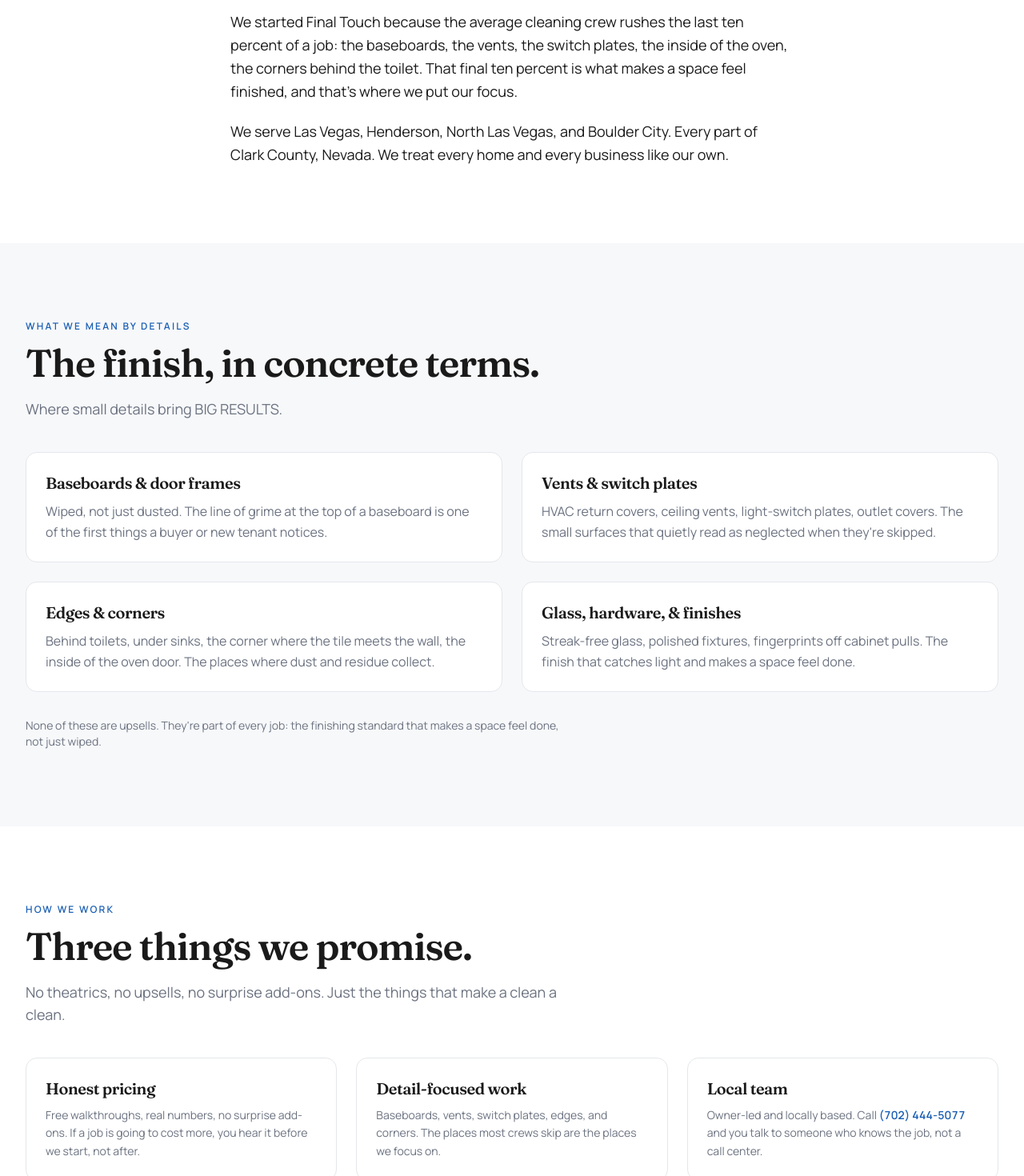
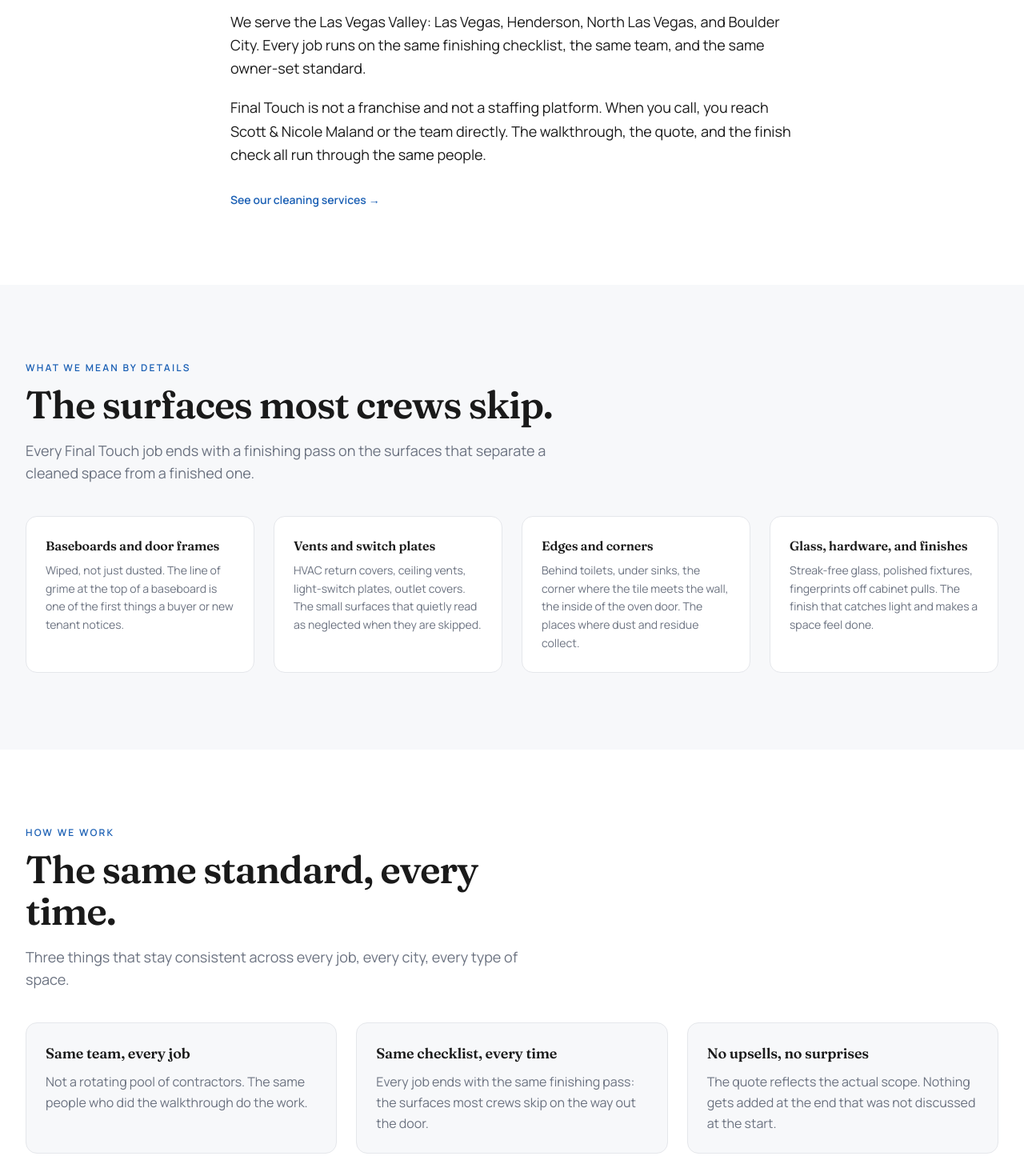
Before and after one commit to SedrickHarris/final-touch-cleaning-company-site, a Next.js app: page /about in a window 1280 px wide. Shown: the part 1200-2670 px from the top of the page at 80% size. Built offline with nearby package versions, Linux system fonts and the light colour scheme.

Commit message:
feat(about,services,locations): Level 3 rebuild — metadata, openGraph, internal links, Las Vegas Valley metro

```diff
--- a/app/about/page.tsx
+++ b/app/about/page.tsx
@@ -1,4 +1,5 @@
 import type { Metadata } from 'next';
+import Link from 'next/link';
 import HeroSection from '@/components/shared/HeroSection';
 import CTASection from '@/components/shared/CTASection';
 import FAQSection from '@/components/shared/FAQSection';
@@ -8,9 +9,15 @@
 import { ROUTES } from '@/lib/constants/routes';
 
 export const metadata: Metadata = {
-  title: 'About',
-  description: `Final Touch Cleaning Company is owned and run by ${SITE.owners}. Family-owned cleaning across ${SITE.serviceArea.county}, Nevada. Detail-focused work, local team, free quotes.`,
+  title: 'About Final Touch Cleaning Company | Las Vegas, NV',
+  description: `Final Touch Cleaning Company is owned and run by ${SITE.owners}. Family-owned cleaning across ${SITE.serviceArea.metro}, NV. Detail-focused work, local team, free quotes.`,
   alternates: { canonical: '/about' },
+  openGraph: {
+    title: 'About Final Touch Cleaning Company | Clark County, NV',
+    description: `${SITE.owners} own and run Final Touch, a family-owned cleaning company serving Las Vegas, Henderson, and Clark County, NV. Detail-focused work.`,
+    type: 'website',
+    url: `${SITE.url}/about`,
+  },
 };
 
 const trustItems = [
@@ -23,7 +30,7 @@
 const faq = [
   {
     q: 'Who owns Final Touch Cleaning Company?',
-    a: `${SITE.owners} own and run Final Touch. It's a family-run cleaning company based in Southern Nevada, not a franchise.`,
+    a: `${SITE.owners} own and run Final Touch. It is a family-run cleaning company based in Southern Nevada, not a franchise.`,
   },
   {
     q: 'What areas does Final Touch serve?',
@@ -35,7 +42,7 @@
   },
   {
     q: 'What does "Where small details bring BIG RESULTS" mean?',
-    a: 'It means we finish what other crews skip: baseboards, vents, switch plates, edges, and corners. The final ten percent of a clean is what makes a space feel done, and that\'s where we focus.',
+    a: "It means we finish what other crews skip: baseboards, vents, switch plates, edges, and corners. The final ten percent of a clean is what makes a space feel done, and that is where we focus.",
   },
   {
     q: 'What does family-owned mean for the work?',
@@ -43,7 +50,7 @@
   },
   {
     q: 'Where is Final Touch based?',
-    a: `Final Touch is based in Southern Nevada and operates as a service-area business. We come to you. There's no public storefront to visit, but we do serve every part of ${SITE.serviceArea.county}.`,
+    a: `Final Touch is based in Southern Nevada and operates as a service-area business. We come to you. There is no public storefront to visit, but we serve every part of ${SITE.serviceArea.county}.`,
   },
   {
     q: 'What makes Final Touch different from a basic cleaning service?',
@@ -51,8 +58,8 @@
   },
 ];
 
-// Organization schema. NOTE: no streetAddress because Final Touch is a
-// service-area-only business per docs/site-os/no-fake-data-policy.md sec 2.
+// Organization schema. No streetAddress: service-area-only business per
+// docs/site-os/no-fake-data-policy.md sec 2.
 // TODO-VERIFY: license number, insurance carrier, foundingDate, social
 // profiles (sameAs). Add only after owner-supplied verification.
 const orgJsonLd = {
@@ -81,24 +88,35 @@
 
 const detailExamples = [
   {
-    label: 'Baseboards & door frames',
-    body:
-      'Wiped, not just dusted. The line of grime at the top of a baseboard is one of the first things a buyer or new tenant notices.',
+    label: 'Baseboards and door frames',
+    body: 'Wiped, not just dusted. The line of grime at the top of a baseboard is one of the first things a buyer or new tenant notices.',
   },
   {
-    label: 'Vents & switch plates',
-    body:
-      'HVAC return covers, ceiling vents, light-switch plates, outlet covers. The small surfaces that quietly read as neglected when they\'re skipped.',
+    label: 'Vents and switch plates',
+    body: "HVAC return covers, ceiling vents, light-switch plates, outlet covers. The small surfaces that quietly read as neglected when they are skipped.",
   },
   {
-    label: 'Edges & corners',
-    body:
-      'Behind toilets, under sinks, the corner where the tile meets the wall, the inside of the oven door. The places where dust and residue collect.',
+    label: 'Edges and corners',
+    body: 'Behind toilets, under sinks, the corner where the tile meets the wall, the inside of the oven door. The places where dust and residue collect.',
   },
   {
-    label: 'Glass, hardware, & finishes',
-    body:
-      'Streak-free glass, polished fixtures, fingerprints off cabinet pulls. The finish that catches light and makes a space feel done.',
+    label: 'Glass, hardware, and finishes',
+    body: 'Streak-free glass, polished fixtures, fingerprints off cabinet pulls. The finish that catches light and makes a space feel done.',
+  },
+];
+
+const howWeWorkItems = [
+  {
+    title: 'Same team, every job',
+    body: 'Not a rotating pool of contractors. The same people who did the walkthrough do the work.',
+  },
+  {
+    title: 'Same checklist, every time',
+    body: 'Every job ends with the same finishing pass: the surfaces most crews skip on the way out the door.',
+  },
+  {
+    title: 'No upsells, no surprises',
+    body: 'The quote reflects the actual scope. Nothing gets added at the end that was not discussed at the start.',
   },
 ];
 
@@ -108,55 +126,89 @@
       <HeroSection
         eyebrow="About Final Touch"
         heading="A family-owned cleaning company built on the details."
-        sub={`${SITE.owners} run Final Touch from right here in Southern Nevada. We serve ${SITE.serviceArea.county} with the kind of detail-focused work that makes a space feel finished, not just cleaned.`}
+        sub={`${SITE.owners} run Final Touch from right here in Southern Nevada. We serve ${SITE.serviceArea.metro} with the kind of detail-focused work that makes a space feel finished, not just cleaned.`}
         primaryCta={{ label: CTAS.primary, href: ROUTES.freeQuote }}
         secondaryCta={{ label: `${CTAS.call} · ${SITE.phone.display}`, href: SITE.phone.href }}
       />
 
       <TrustBar items={trustItems} />
 
+      {/* Our story */}
       <section className="bg-brand-white">
         <div className="mx-auto max-w-3xl px-4 sm:px-6 lg:px-8 py-16 sm:py-20 lg:py-24">
           <SectionHeader eyebrow="Our story" heading="Owner-led, owner-built." />
           <div className="mt-8 space-y-5 text-base sm:text-lg text-brand-black leading-relaxed">
             <p>
-              Final Touch is a family operation. {SITE.owners} run it together.
-              Not a franchise, not a national chain, not a marketplace of
-              subcontractors. The same people who answer the phone set the
-              standard for every job.
+              Final Touch is a family operation. {SITE.owners} started it to do
+              the kind of cleaning work that actually holds up to a close look:
+              the edges, corners, and surfaces that most crews skip on the way
+              out the door.
             </p>
             <p>
-              We started Final Touch because the average cleaning crew rushes
-              the last ten percent of a job: the baseboards, the vents, the
-              switch plates, the inside of the oven, the corners behind the
-              toilet. That final ten percent is what makes a space feel
-              finished, and that&apos;s where we put our focus.
+              We serve {SITE.serviceArea.metro}: Las Vegas, Henderson, North Las
+              Vegas, and Boulder City. Every job runs on the same finishing
+              checklist, the same team, and the same owner-set standard.
             </p>
             <p>
-              We serve {SITE.serviceArea.cities.slice(0, 3).join(', ')}, and{' '}
-              {SITE.serviceArea.cities[3]}. Every part of {SITE.serviceArea.county},
-              Nevada. We treat every home and every business like our own.
+              Final Touch is not a franchise and not a staffing platform. When
+              you call, you reach {SITE.owners} or the team directly. The
+              walkthrough, the quote, and the finish check all run through the
+              same people.
             </p>
           </div>
+          <p className="mt-8 text-sm">
+            <Link
+              href={ROUTES.services}
+              className="font-semibold text-brand-blue hover:underline"
+            >
+              See our cleaning services →
+            </Link>
+          </p>
         </div>
       </section>
 
-      {/* What "small details" actually means */}
+      {/* What we mean by details */}
       <section className="bg-light-gray">
         <div className="mx-auto max-w-7xl px-4 sm:px-6 lg:px-8 py-16 sm:py-20 lg:py-24">
           <SectionHeader
             eyebrow="What we mean by details"
-            heading="The finish, in concrete terms."
-            sub={SITE.coreMessage}
+            heading="The surfaces most crews skip."
+            sub="Every Final Touch job ends with a finishing pass on the surfaces that separate a cleaned space from a finished one."
           />
-          <ul className="mt-10 grid gap-5 sm:grid-cols-2 lg:gap-6">
+          <ul className="mt-10 grid gap-5 sm:grid-cols-2 lg:grid-cols-4 lg:gap-6">
             {detailExamples.map((item) => (
               <li
                 key={item.label}
                 className="rounded-[14px] border border-border-subtle bg-brand-white p-6"
               >
-                <h3 className="font-display text-lg sm:text-xl font-semibold text-brand-black tracking-tight">
+                <h3 className="font-display text-base font-semibold text-brand-black">
                   {item.label}
+                </h3>
+                <p className="mt-2 text-sm text-muted leading-relaxed">
+                  {item.body}
+                </p>
+              </li>
+            ))}
+          </ul>
+        </div>
+      </section>
+
+      {/* How we work */}
+      <section className="bg-brand-white">
+        <div className="mx-auto max-w-7xl px-4 sm:px-6 lg:px-8 py-16 sm:py-20 lg:py-24">
+          <SectionHeader
+            eyebrow="How we work"
+            heading="The same standard, every time."
+            sub="Three things that stay consistent across every job, every city, every type of space."
+          />
+          <ul className="mt-10 grid gap-5 sm:grid-cols-3 lg:gap-6">
+            {howWeWorkItems.map((item) => (
+              <li
+                key={item.title}
+                className="rounded-[14px] border border-border-subtle bg-light-gray p-6"
+              >
+                <h3 className="font-display text-lg font-semibold text-brand-black">
+                  {item.title}
                 </h3>
                 <p className="mt-2 text-sm sm:text-base text-muted leading-relaxed">
                   {item.body}
@@ -164,55 +216,6 @@
               </li>
             ))}
           </ul>
-          <p className="mt-8 text-sm text-muted max-w-2xl">
-            None of these are upsells. They&apos;re part of every job: the
-            finishing standard that makes a space feel done, not just wiped.
-          </p>
-        </div>
-      </section>
-
-      <section className="bg-brand-white">
-        <div className="mx-auto max-w-7xl px-4 sm:px-6 lg:px-8 py-16 sm:py-20 lg:py-24">
-          <SectionHeader
-            eyebrow="How we work"
-            heading="Three things we promise."
-            sub="No theatrics, no upsells, no surprise add-ons. Just the things that make a clean a clean."
-          />
-          <div className="mt-10 grid gap-5 sm:grid-cols-2 lg:grid-cols-3 lg:gap-6">
-            <div className="rounded-[14px] border border-border-subtle bg-brand-white p-6">
-              <h3 className="font-display text-xl font-semibold text-brand-black tracking-tight">
-                Honest pricing
-              </h3>
-              <p className="mt-2 text-sm text-muted leading-relaxed">
-                Free walkthroughs, real numbers, no surprise add-ons. If a job
-                is going to cost more, you hear it before we start, not after.
-              </p>
-            </div>
-            <div className="rounded-[14px] border border-border-subtle bg-brand-white p-6">
-              <h3 className="font-display text-xl font-semibold text-brand-black tracking-tight">
-                Detail-focused work
-              </h3>
-              <p className="mt-2 text-sm text-muted leading-relaxed">
-                Baseboards, vents, switch plates, edges, and corners. The places
-                most crews skip are the places we focus on.
-              </p>
-            </div>
-            <div className="rounded-[14px] border border-border-subtle bg-brand-white p-6">
-              <h3 className="font-display text-xl font-semibold text-brand-black tracking-tight">
-                Local team
-              </h3>
-              <p className="mt-2 text-sm text-muted leading-relaxed">
-                Owner-led and locally based. Call{' '}
-                <a
-                  href={SITE.phone.href}
-                  className="text-brand-blue font-semibold tabular-nums hover:underline"
-                >
-                  {SITE.phone.display}
-                </a>{' '}
-                and you talk to someone who knows the job, not a call center.
-              </p>
-            </div>
-          </div>
         </div>
       </section>
 
@@ -221,6 +224,18 @@
         heading="About our team and approach"
         defaultOpenFirst
       />
+
+      {/* /faq link */}
+      <div className="bg-brand-white border-t border-border-subtle">
+        <div className="mx-auto max-w-3xl px-4 sm:px-6 lg:px-8 py-6 text-center">
+          <p className="text-sm text-muted">
+            More questions?{' '}
+            <Link href={ROUTES.faq} className="font-semibold text-brand-blue hover:underline">
+              Read all frequently asked questions →
+            </Link>
+          </p>
+        </div>
+      </div>
 
       <CTASection
         heading="Want to see the difference the details make?"
--- a/app/locations/page.tsx
+++ b/app/locations/page.tsx
@@ -1,4 +1,5 @@
 import type { Metadata } from 'next';
+import Link from 'next/link';
 import HeroSection from '@/components/shared/HeroSection';
 import CTASection from '@/components/shared/CTASection';
 import FAQSection from '@/components/shared/FAQSection';
@@ -8,9 +9,15 @@
 import { LOCATIONS, ROUTES } from '@/lib/constants/routes';
 
 export const metadata: Metadata = {
-  title: 'Service Area',
-  description: `Final Touch serves all of ${SITE.serviceArea.county}, Nevada, including ${SITE.serviceArea.cities.join(', ')}. Local team, free quotes. Call ${SITE.phone.display}.`,
+  title: `Cleaning Across ${SITE.serviceArea.metro} | Final Touch`,
+  description: `Final Touch serves Las Vegas, Henderson, North Las Vegas, Boulder City, and all of ${SITE.serviceArea.county}, NV. Local team, free quotes. Call ${SITE.phone.display}.`,
   alternates: { canonical: '/locations' },
+  openGraph: {
+    title: `Service Area | Final Touch Cleaning Company | ${SITE.serviceArea.county}, NV`,
+    description: `Final Touch serves every part of ${SITE.serviceArea.county}, Nevada: Las Vegas, Henderson, North Las Vegas, and Boulder City. One team, one finishing standard.`,
+    type: 'website',
+    url: `${SITE.url}/locations`,
+  },
 };
 
 const faq = [
@@ -36,7 +43,7 @@
   },
   {
     q: 'Does Final Touch serve all of Clark County?',
-    a: `Yes. We work across ${SITE.serviceArea.county}, with the same team and the same finishing standard regardless of which part of the county you're in.`,
+    a: `Yes. We work across ${SITE.serviceArea.county} with the same team and the same finishing standard regardless of which part of the county you are in.`,
   },
   {
     q: 'How does Final Touch handle service areas without a public storefront?',
@@ -48,7 +55,7 @@
   },
   {
     q: 'Do you travel outside Clark County?',
-    a: `${SITE.serviceArea.county} is our verified service area. If you have a job just outside the county and want to ask, call ${SITE.phone.display} and we'll talk through it.`,
+    a: `${SITE.serviceArea.county} is our verified service area. If you have a job just outside the county and want to ask, call ${SITE.phone.display} and we will talk through it.`,
   },
 ];
 
@@ -76,12 +83,13 @@
     <>
       <HeroSection
         eyebrow="Service area"
-        heading={`Cleaning across ${SITE.serviceArea.county}, ${SITE.serviceArea.stateAbbr}.`}
-        sub={`Final Touch serves every part of ${SITE.serviceArea.county}: ${SITE.serviceArea.cities.join(', ')}. Same team, same finishing standard, regardless of where you are in the county.`}
+        heading={`Cleaning across ${SITE.serviceArea.metro}.`}
+        sub={`${SITE.name} serves every part of ${SITE.serviceArea.county}: ${SITE.serviceArea.cities.join(', ')}. Same team, same finishing standard, regardless of where you are in the county.`}
         primaryCta={{ label: CTAS.primary, href: ROUTES.freeQuote }}
         secondaryCta={{ label: `${CTAS.call} · ${SITE.phone.display}`, href: SITE.phone.href }}
       />
 
+      {/* City grid */}
       <section className="bg-brand-white">
         <div className="mx-auto max-w-[1440px] px-4 sm:px-6 lg:px-10 xl:px-12 py-16 sm:py-20 lg:py-24">
           <SectionHeader
@@ -106,14 +114,14 @@
           </ul>
 
           <p className="mt-12 text-sm text-muted">
-            Not sure if you&apos;re in our service area? Call{' '}
+            Not sure if you are in our service area? Call{' '}
             <a
               href={SITE.phone.href}
               className="text-brand-blue font-semibold tabular-nums hover:underline"
             >
               {SITE.phone.display}
             </a>{' '}
-            and we&apos;ll let you know.
+            and we will let you know.
           </p>
         </div>
       </section>
@@ -127,7 +135,7 @@
           />
           <div className="mt-8 space-y-5 text-base sm:text-lg text-brand-black leading-relaxed">
             <p>
-              Final Touch isn&apos;t a franchise pool of independent contractors
+              {SITE.name} is not a franchise pool of independent contractors
               or a marketplace of subcontractors. {SITE.owners} run one team
               across all of {SITE.serviceArea.county}: the same training, the
               same finishing checklist, the same owner-checked standards.
@@ -137,19 +145,45 @@
               A house in {SITE.serviceArea.cities[0]} in the morning, an office
               in {SITE.serviceArea.cities[1]} in the afternoon, a
               post-construction site in {SITE.serviceArea.cities[2]} the next
-              day. What doesn&apos;t shift is what a finished space looks like
-              when we&apos;re done.
+              day. What does not shift is what a finished space looks like when
+              we are done.
             </p>
             <p>
               Final Touch is a service-area business, so we come to you. There
-              isn&apos;t a public storefront to visit, but if you&apos;re in{' '}
-              {SITE.serviceArea.county}, we&apos;re in your service area.
+              is no public storefront to visit, but if you are in{' '}
+              {SITE.serviceArea.county}, you are in our service area.
             </p>
           </div>
+          <p className="mt-8 text-sm flex flex-wrap gap-x-5 gap-y-2">
+            <Link
+              href={ROUTES.services}
+              className="font-semibold text-brand-blue hover:underline"
+            >
+              See our cleaning services →
+            </Link>
+            <Link
+              href={ROUTES.about}
+              className="font-semibold text-brand-blue hover:underline"
+            >
+              Learn about our team →
+            </Link>
+          </p>
         </div>
       </section>
 
       <FAQSection items={faq} heading="Questions about our service area" defaultOpenFirst />
+
+      {/* /faq link */}
+      <div className="bg-brand-white border-t border-border-subtle">
+        <div className="mx-auto max-w-3xl px-4 sm:px-6 lg:px-8 py-6 text-center">
+          <p className="text-sm text-muted">
+            More questions?{' '}
+            <Link href={ROUTES.faq} className="font-semibold text-brand-blue hover:underline">
+              Read all frequently asked questions →
+            </Link>
+          </p>
+        </div>
+      </div>
 
       <CTASection
         heading={`Ready to bring the details to your part of ${SITE.serviceArea.county}?`}
```
Also changed, not shown: app/services/page.tsx (+44 -18 lines), 1 other file (tests, documents, lock files or other folders).
